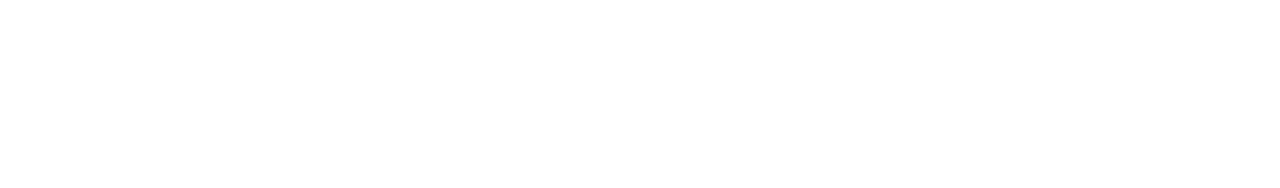
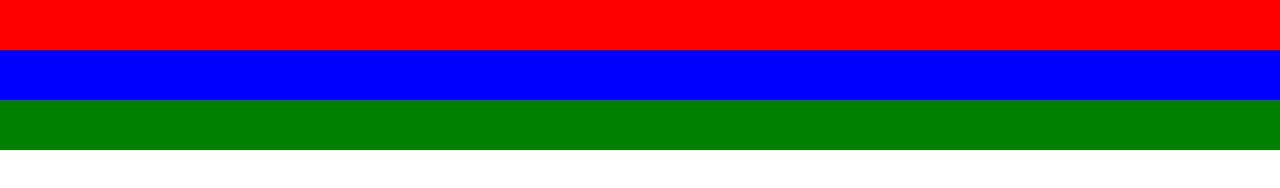
Before and after one commit to ThomasNGit/html-css-hubspot, a plain HTML site: page index.html in a window 1280 px wide. Drawn offline with Linux system fonts and the light colour scheme.

Commit message:
inserite sezioni dell'header, rego,e generali di pagina e suddiviso l'header in macroblocchi

```diff
--- a/assets/css/style.css
+++ b/assets/css/style.css
@@ -0,0 +1,28 @@
+/* regole generali di pagina */
+*{
+  margin: 0;
+  padding: 0;
+  border: 0;
+  box-sizing: border-box;
+}
+
+/* regole header */
+header{
+  width: 100%;
+}
+
+.navbar{
+  height: 50px;
+  background-color: red;
+
+}
+.contatti{
+  height: 50px;
+  background-color: blue;
+
+}
+.link{
+  height: 50px;
+  background-color: green;
+
+}
--- a/index.html
+++ b/index.html
@@ -6,6 +6,16 @@
     <link rel="stylesheet" href="assets/css/style.css">
   </head>
   <body>
+    <header>
+      <div class="navbar">
 
+      </div>
+      <div class="contatti">
+
+      </div>
+      <div class="link">
+
+      </div>
+    </header>
   </body>
 </html>
```
